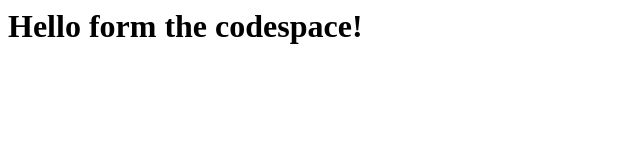
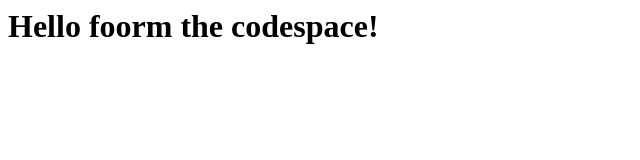
Before and after one commit to bit104/skills-code-with-codespaces, a plain HTML site: page index.html in a window 1280 px wide. Shown: the whole page, without its empty margins (0-640 px from the left). Drawn offline with Linux system fonts and the light colour scheme.

```diff
--- a/index.html
+++ b/index.html
@@ -1,3 +1,3 @@
 <html>
-  <h1>Hello form the codespace!</h1>
+  <h1>Hello foorm the codespace!</h1>
 </html>
```
